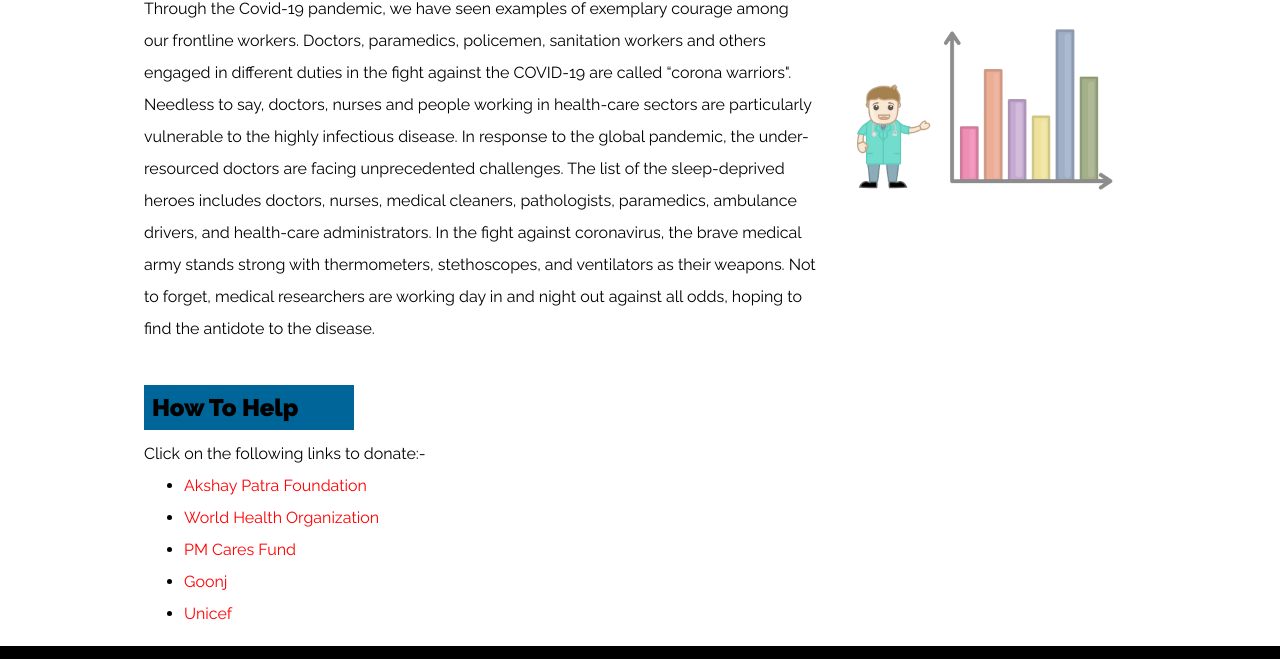
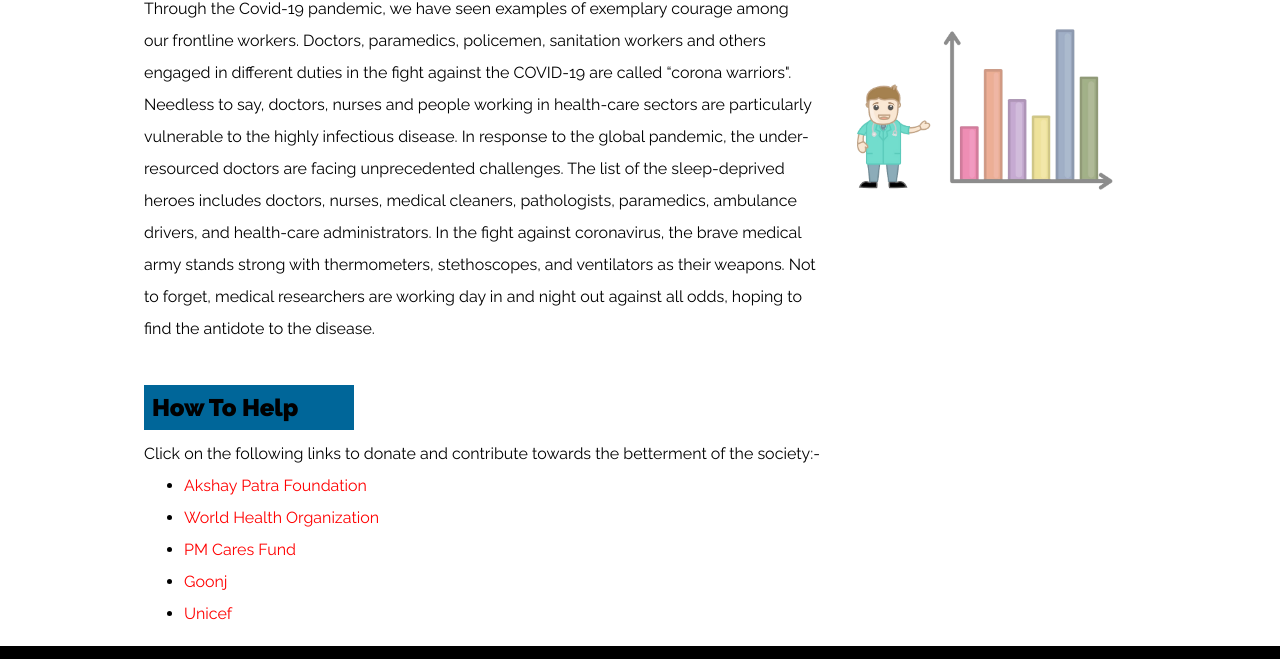
Before and after one commit to manas8127/Let-sFightCovid.github.io, a plain HTML site: page index.html in a window 1280 px wide. Shown: the part 2310-2969 px from the top of the page. Drawn offline with Linux system fonts and the light colour scheme.

Commit message:
Updated Index.html
Updated the first line in the 'How To Help' Section.

```diff
--- a/index.html
+++ b/index.html
@@ -159,7 +159,7 @@
         <section class="about" id="donate">
           <div class="description">
             <h2>How To Help</h2>
-            <p>Click on the following links to donate:-</p>
+            <p>Click on the following links to donate and contribute towards the betterment of the society:-</p>
             <ul>
             <li><a href="https://www.akshayapatra.org/covid-relief-services"  target="_blank">Akshay Patra Foundation</a></li>
             <li><a href="https://www.who.int/emergencies/diseases/novel-coronavirus-2019/donate"  target="_blank">World Health Organization</a></li>
```
